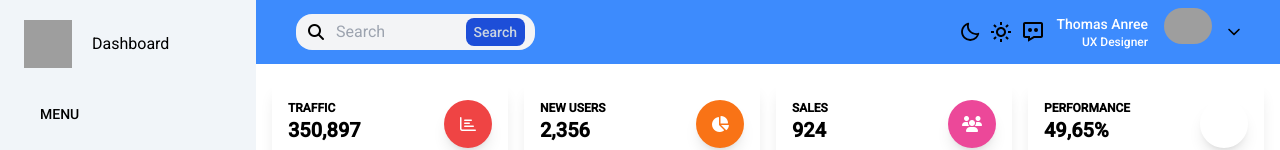
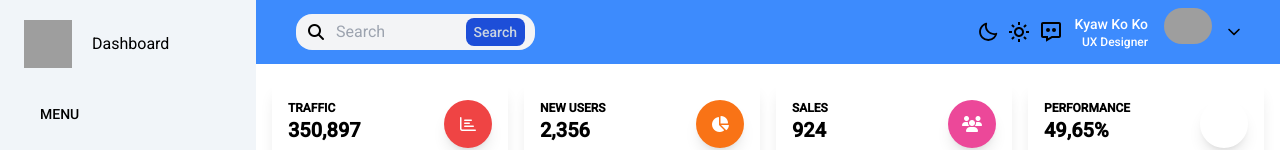
Before and after one commit to kyawkoko232/tailwind_pages, a website built with Vite: page src/dashboard/index.html in a window 1280 px wide. Shown: the top 150 px of the page. Built offline with nearby package versions, Linux system fonts and the light colour scheme; grey boxes are pictures that could not be loaded; a web font is replaced by a local one.

Commit message:
change name

```diff
--- a/src/dashboard/index.html
+++ b/src/dashboard/index.html
@@ -480,8 +480,8 @@
                         <div class="relative dropdown ">
                             <button class="flex items-center dropdown-button gap-4" href="#">
                                 <span class="hidden text-right lg:block text-white">
-                                    <span class="block text-sm font-medium">Thomas
-                                        Anree</span>
+                                    <span class="block text-sm font-medium">Kyaw Ko Ko
+                                        </span>
                                     <span class="block text-xs font-medium">UX Designer</span>
                                 </span>
 
```
